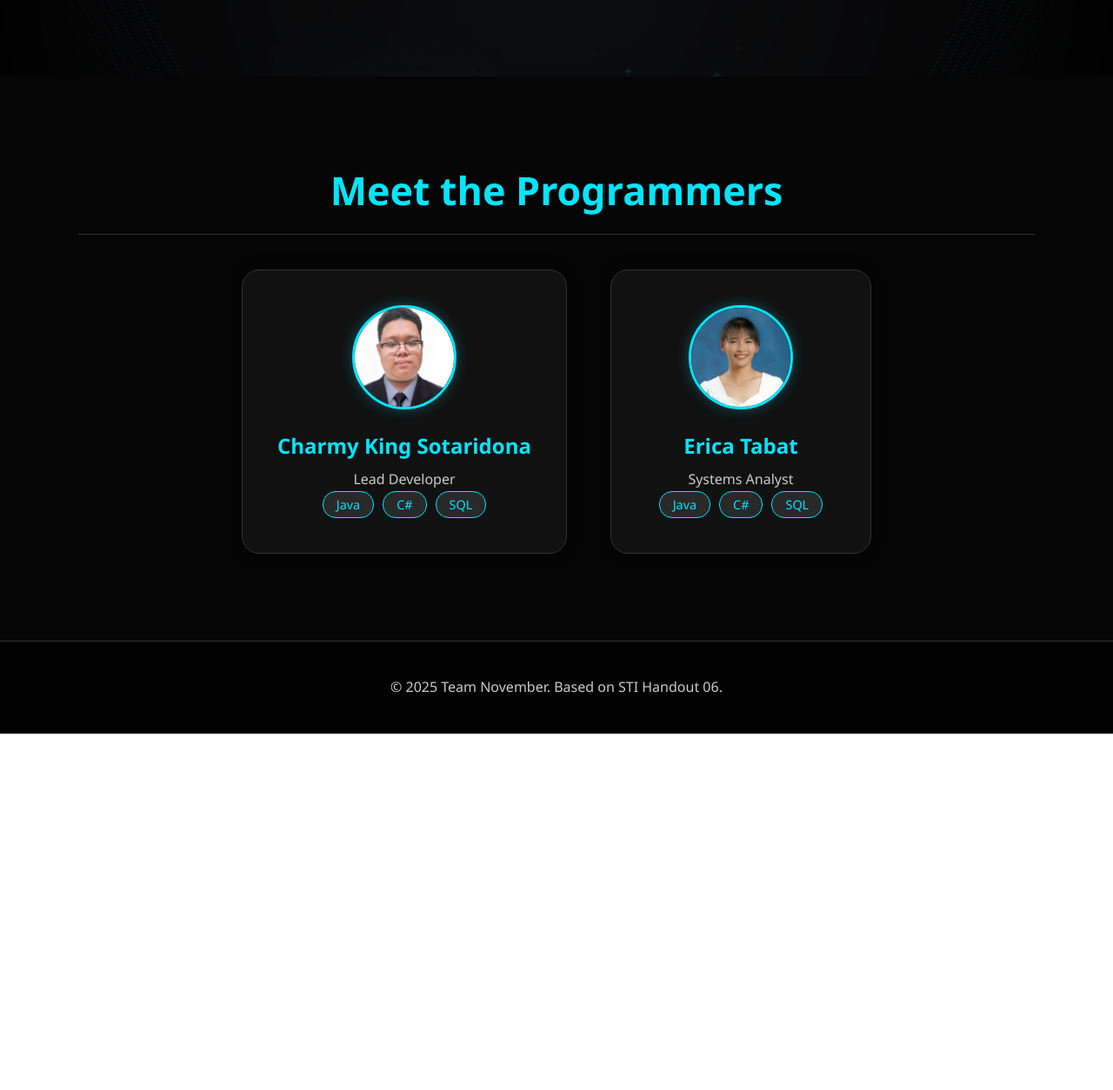
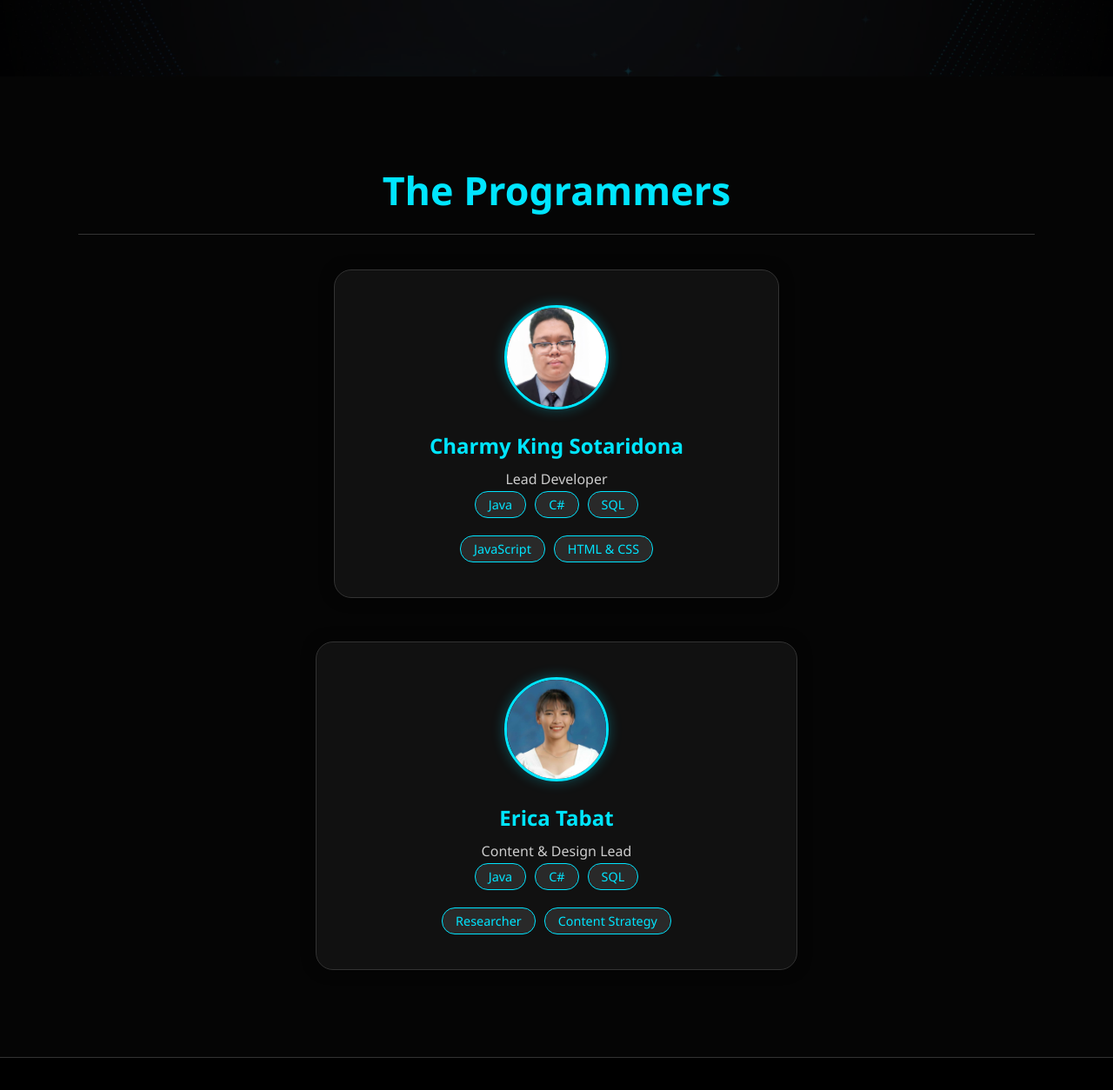
Before and after one commit to Charmyking12/Team_November, a plain HTML site: page index.html in a window 1280 px wide. Shown: the part 3044-4298 px from the top of the page at 87% size. Before the commit the page ends 3888 px from the top, so only its background shows below. Drawn offline with Linux system fonts and the light colour scheme.

Commit message:
Add files via upload

```diff
--- a/index.html
+++ b/index.html
@@ -133,7 +133,7 @@
 
     <section id="about" class="content-section dark-bg">
         <div class="container">
-            <h2 class="section-title">Meet the Programmers</h2>
+            <h2 class="section-title">The Programmers</h2>
 
             <div class="team-grid">
                 <div class="team-card">
@@ -144,17 +144,28 @@
                         <span class="skill-tag">Java</span>
                         <span class="skill-tag">C#</span>
                         <span class="skill-tag">SQL</span>
+
+                        <div class="break"></div>
+
+                        <span class="skill-tag">JavaScript</span>
+                        <span class="skill-tag">HTML & CSS</span>
+
                     </div>
                 </div>
 
                 <div class="team-card">
                     <img src="EricaPic.jpg" alt="Erica" class="team-img">
                     <h3>Erica Tabat</h3>
-                    <p class="role">Systems Analyst</p>
+                    <p class="role">Content & Design Lead</p>
                     <div class="skills-container">
                         <span class="skill-tag">Java</span>
                         <span class="skill-tag">C#</span>
                         <span class="skill-tag">SQL</span>
+
+                        <div class="break"></div>
+
+                        <span class="skill-tag">Researcher</span>
+                        <span class="skill-tag">Content Strategy</span>
                     </div>
                 </div>
             </div>
--- a/style.css
+++ b/style.css
@@ -405,3 +405,8 @@ footer {
         margin-left: 10px;
     }
 }
+
+.break {
+    flex-basis: 100%;
+    height: 0;
+}
```
